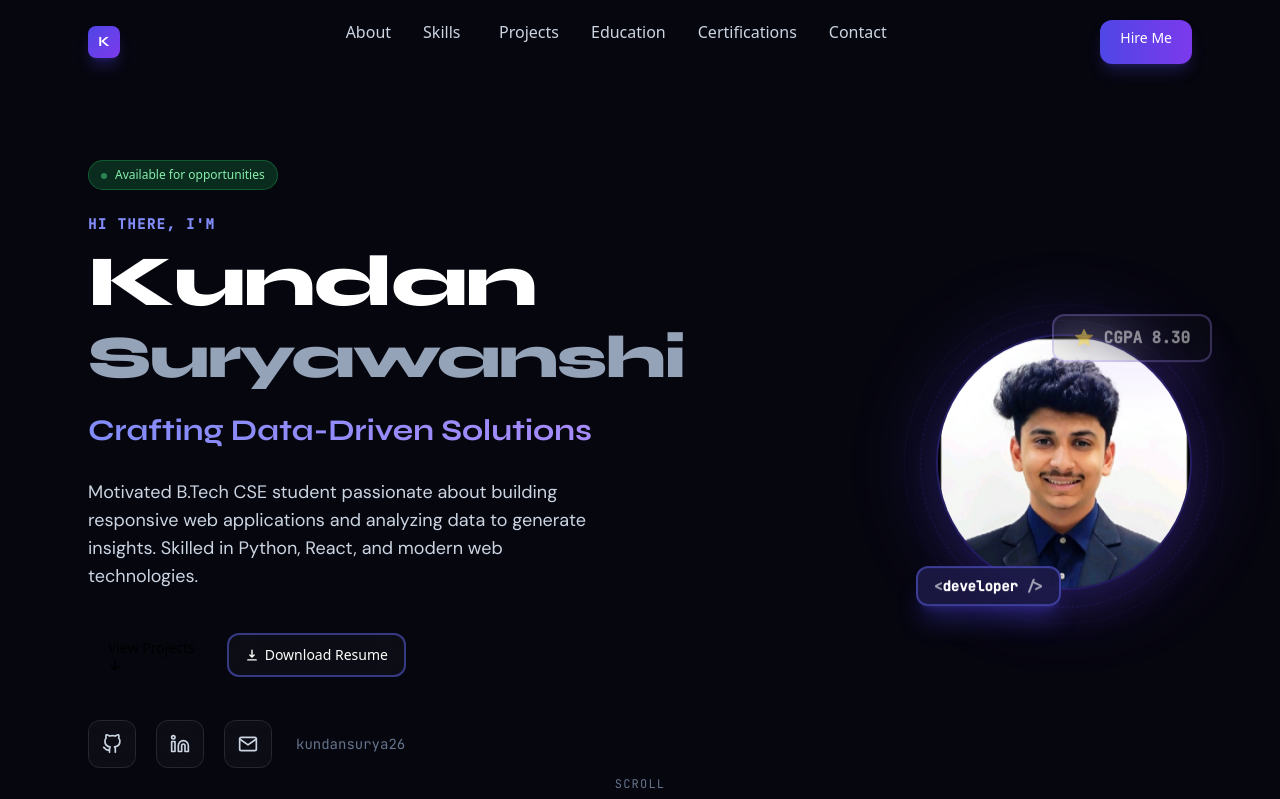
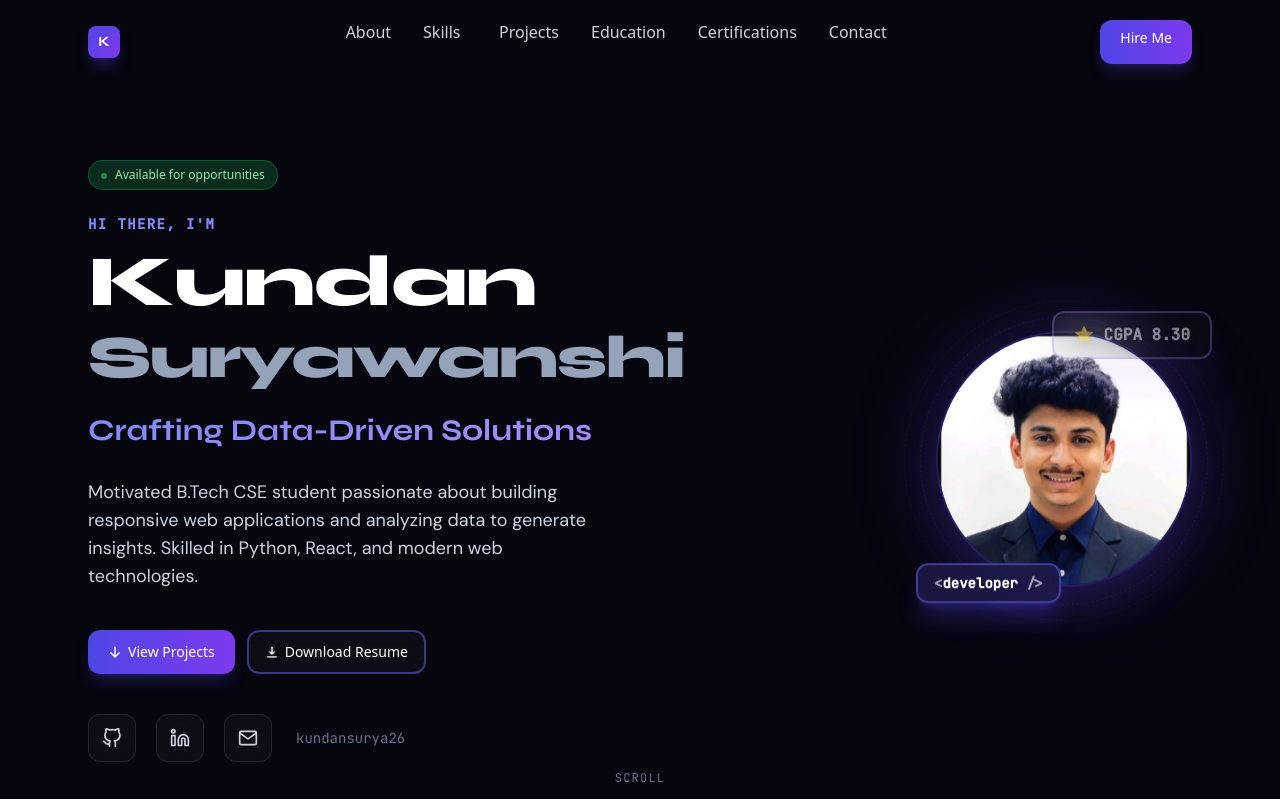
Before and after one commit to kundansurya26/Portfolio-Website, a React (Vite) app: page / in a window 1280 px wide. Shown: the top 799 px of the page. Built offline with nearby package versions, Linux system fonts and the light colour scheme.

Commit message:
Update Hero.jsx

```diff
--- a/src/components/Hero.jsx
+++ b/src/components/Hero.jsx
@@ -65,6 +65,15 @@ const itemVariants = {
 }
 
 export default function Hero() {
+  // Smooth scroll to projects section
+  const scrollToProjects = (e) => {
+    e.preventDefault()
+    const projectsSection = document.getElementById('projects')
+    if (projectsSection) {
+      projectsSection.scrollIntoView({ behavior: 'smooth' })
+    }
+  }
+
   return (
     <section
       id="home"
@@ -131,12 +140,19 @@ export default function Hero() {
               and analyzing data to generate insights. Skilled in Python, React, and modern web technologies.
             </motion.p>
 
-            {/* FIX: Smaller Download Resume button with icon + text in one line */}
+            {/* FIX: Both buttons - View Projects & Download Resume */}
             <motion.div variants={itemVariants} className="flex flex-wrap items-center justify-center lg:justify-start gap-2 sm:gap-3 mb-4 sm:mb-10">
-              <a href="#projects" className="btn-primary justify-center text-xs sm:text-sm py-1.5 sm:py-2 px-3 sm:px-5">
+              {/* View Projects Button */}
+              <a
+                href="#projects"
+                onClick={scrollToProjects}
+                className="inline-flex items-center gap-1.5 text-white text-xs sm:text-sm font-medium py-1.5 sm:py-2 px-3 sm:px-5 rounded-xl bg-gradient-to-r from-brand-600 to-accent-600 hover:from-brand-700 hover:to-accent-700 transition-all duration-300 shadow-lg shadow-brand-600/25 hover:shadow-xl hover:scale-105 whitespace-nowrap"
+              >
+                <HiArrowDown className="w-3 h-3 sm:w-3.5 sm:h-3.5" />
                 View Projects
-                <HiArrowDown className="w-3 h-3 sm:w-3.5 sm:h-3.5" />
               </a>
+
+              {/* Download Resume Button */}
               <a
                 href={resumePDF}
                 download="Kundan_Suryawanshi_Resume.pdf"
```
